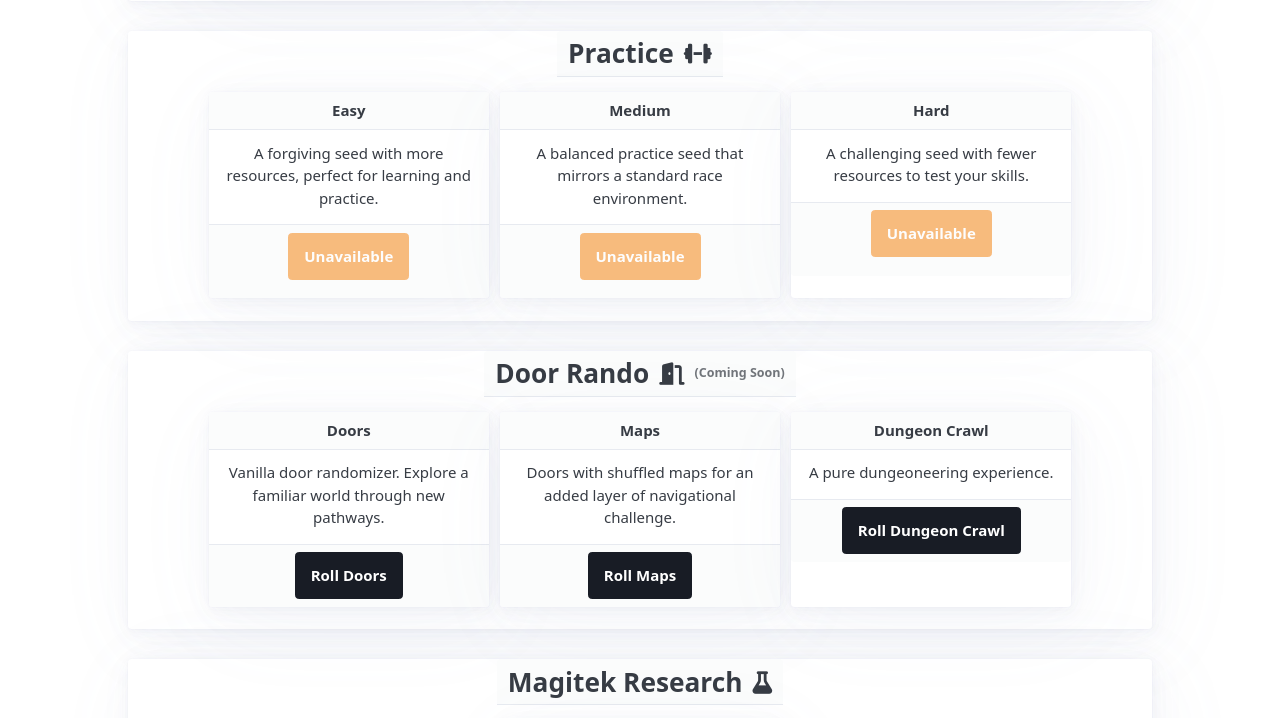
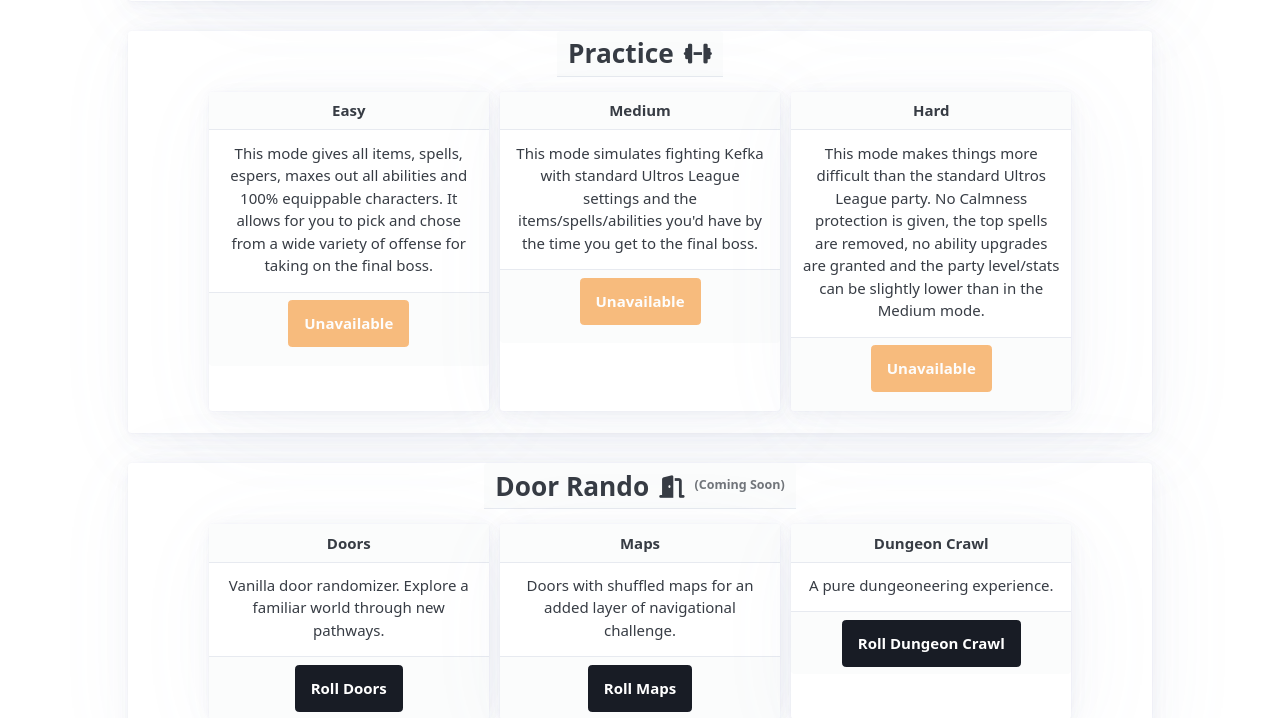
Before and after one commit to wrjones104/seedbot2000, a Django app: page /quick-roll/ in a window 1280 px wide. Shown: the part 437-1155 px from the top of the page. Run offline with Django 5.2, Linux system fonts and the light colour scheme; data that the repository does not hold is empty; some libraries are stand-ins or nearby versions.

Commit message:
Update practice seed descriptions in quick_roll.html for clarity and detail

```diff
--- a/templates/webapp/quick_roll.html
+++ b/templates/webapp/quick_roll.html
@@ -79,7 +79,7 @@
 
                 <article style="width: 280px; text-align: center;">
                     <header style="text-align: center;"><strong>Easy</strong></header>
-                    <p>A forgiving seed with more resources, perfect for learning and practice.</p>
+                    <p>This mode gives all items, spells, espers, maxes out all abilities and  100% equippable characters. It allows for you to pick and chose from a wide variety of offense for taking on the final boss.</p>
                     <footer>
                         {% if quick_rolls.practice_easy %}
                             <button type="button" class="btn-orange js-roll-seed-dispatcher"
@@ -95,7 +95,7 @@
 
                 <article style="width: 280px; text-align: center;">
                     <header style="text-align: center;"><strong>Medium</strong></header>
-                    <p>A balanced practice seed that mirrors a standard race environment.</p>
+                    <p>This mode simulates fighting Kefka with standard Ultros League settings and the items/spells/abilities you'd have by the time you get to the final boss.</p>
                     <footer>
                         {% if quick_rolls.practice_medium %}
                             <button type="button" class="btn-orange js-roll-seed-dispatcher"
@@ -111,7 +111,7 @@
 
                 <article style="width: 280px; text-align: center;">
                     <header style="text-align: center;"><strong>Hard</strong></header>
-                    <p>A challenging seed with fewer resources to test your skills.</p>
+                    <p>This mode makes things more difficult than the standard Ultros League party. No Calmness protection is given, the top spells are removed, no ability upgrades are granted and the party level/stats can be slightly lower than in the Medium mode.</p>
                     <footer>
                         {% if quick_rolls.practice_hard %}
                             <button type="button" class="btn-orange js-roll-seed-dispatcher"
```
